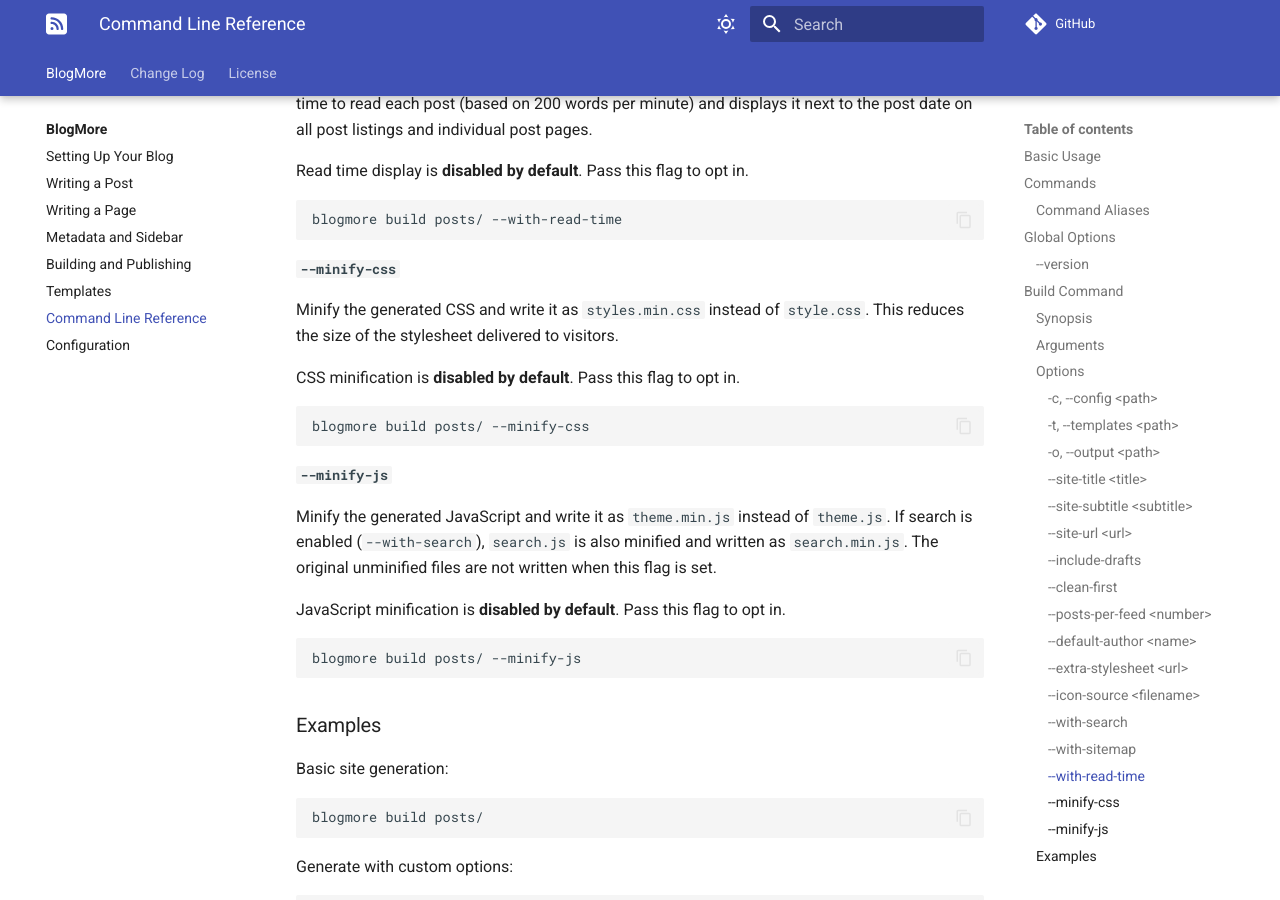
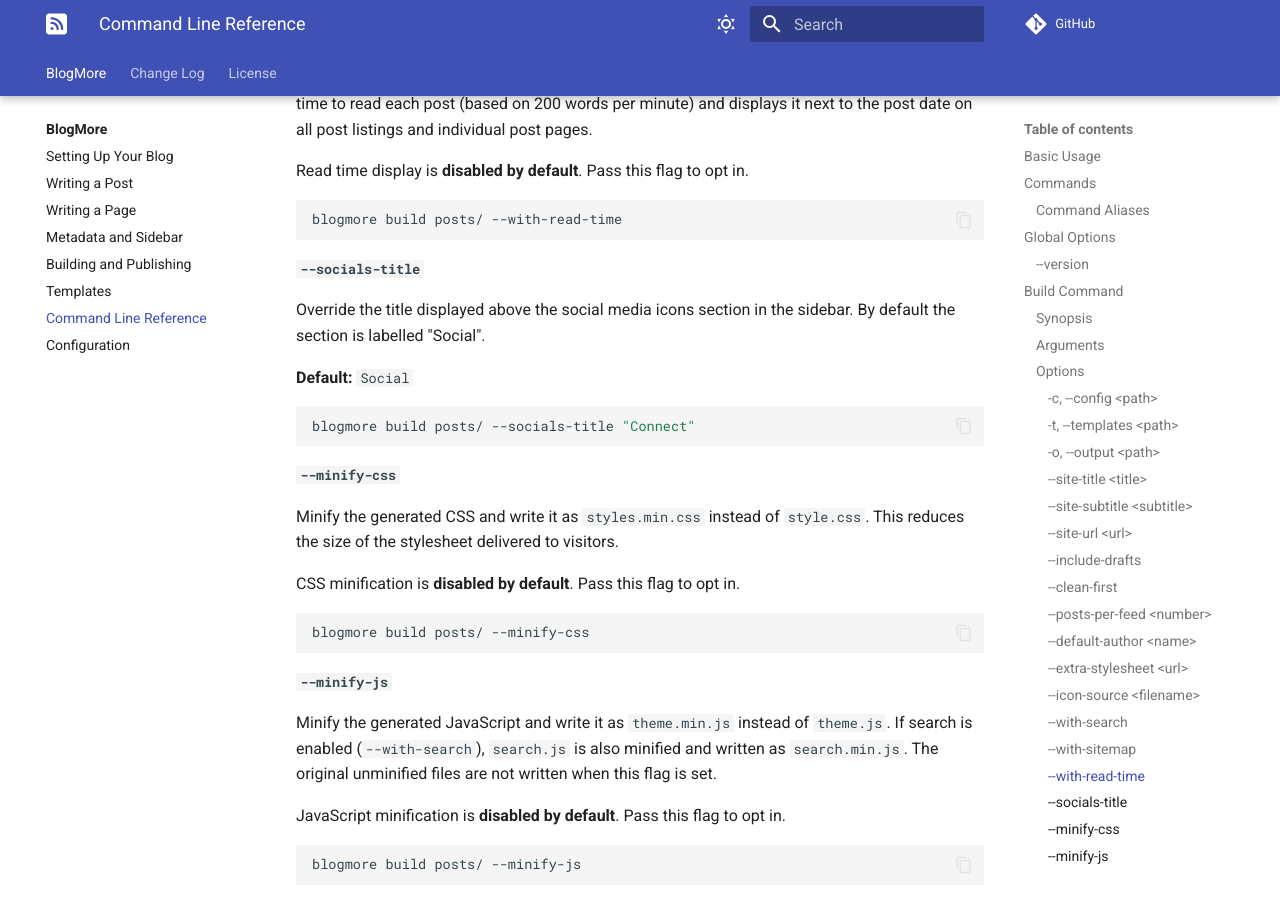
Before and after one commit to davep/blogmore, an MkDocs documentation site: the page built from docs/command_line.md, in a window 1280 px wide and 900 px high, scrolled down 4261 px. Built offline with MkDocs 1.6.1 and Material for MkDocs 9.7.7, drawn with Linux system fonts in a browser that asks for light colours; comment, search, counter and statistics services are not loaded; some of the changed text lies outside the part shown.

Commit message:
Tidy up the socials: fixed-width icons, 80% size, configurable title
Co-authored-by: davep <28237+davep@users.noreply.github.com>

````diff
--- a/docs/command_line.md
+++ b/docs/command_line.md
@@ -205,6 +205,16 @@ Read time display is **disabled by default**. Pass this flag to opt in.
 blogmore build posts/ --with-read-time
 ```
 
+#### `--socials-title`
+
+Override the title displayed above the social media icons section in the sidebar. By default the section is labelled "Social".
+
+**Default:** `Social`
+
+```bash
+blogmore build posts/ --socials-title "Connect"
+```
+
 #### `--minify-css`
 
 Minify the generated CSS and write it as `styles.min.css` instead of `style.css`. This reduces the size of the stylesheet delivered to visitors.
@@ -308,6 +318,7 @@ The serve command also accepts all the build command options:
 - `--minify-css`
 - `--minify-js`
 - `--with-read-time`
+- `--socials-title`
 
 ### Examples
 
@@ -398,6 +409,7 @@ The publish command also accepts all the build command options:
 - `--minify-css`
 - `--minify-js`
 - `--with-read-time`
+- `--socials-title`
 
 ### How It Works
 
--- a/src/blogmore/templates/base.html
+++ b/src/blogmore/templates/base.html
@@ -101,7 +101,7 @@
 
                 {% if socials %}
                 <section class="sidebar-section">
-                    <h2>Social</h2>
+                    <h2>{{ socials_title | default('Social') }}</h2>
                     <div class="sidebar-socials">
                         {% for social in socials %}
                         <a href="{{ social.url }}" title="{{ social.site }}" aria-label="{{ social.site }}"{% if social.url|is_external_link %} target="_blank" rel="noopener noreferrer"{% endif %}>
--- a/src/blogmore/templates/static/style.css
+++ b/src/blogmore/templates/static/style.css
@@ -273,7 +273,7 @@ body {
 
 .sidebar-socials a {
     color: var(--link-color);
-    font-size: 1.8em;
+    font-size: 1.44em;
     transition: color 0.2s ease, transform 0.2s ease;
     display: inline-block;
     text-decoration: none;
@@ -281,6 +281,9 @@ body {
 
 .sidebar-socials a i {
     color: inherit;
+    display: inline-block;
+    text-align: center;
+    width: 1.25em;
 }
 
 .sidebar-socials a:hover {
````
Also changed, not shown: ChangeLog.md (+14 -0 lines), README.md (+1 -0 lines), docs/configuration.md (+11 -0 lines), docs/metadata_and_sidebar.md (+11 -0 lines), 5 other files.
